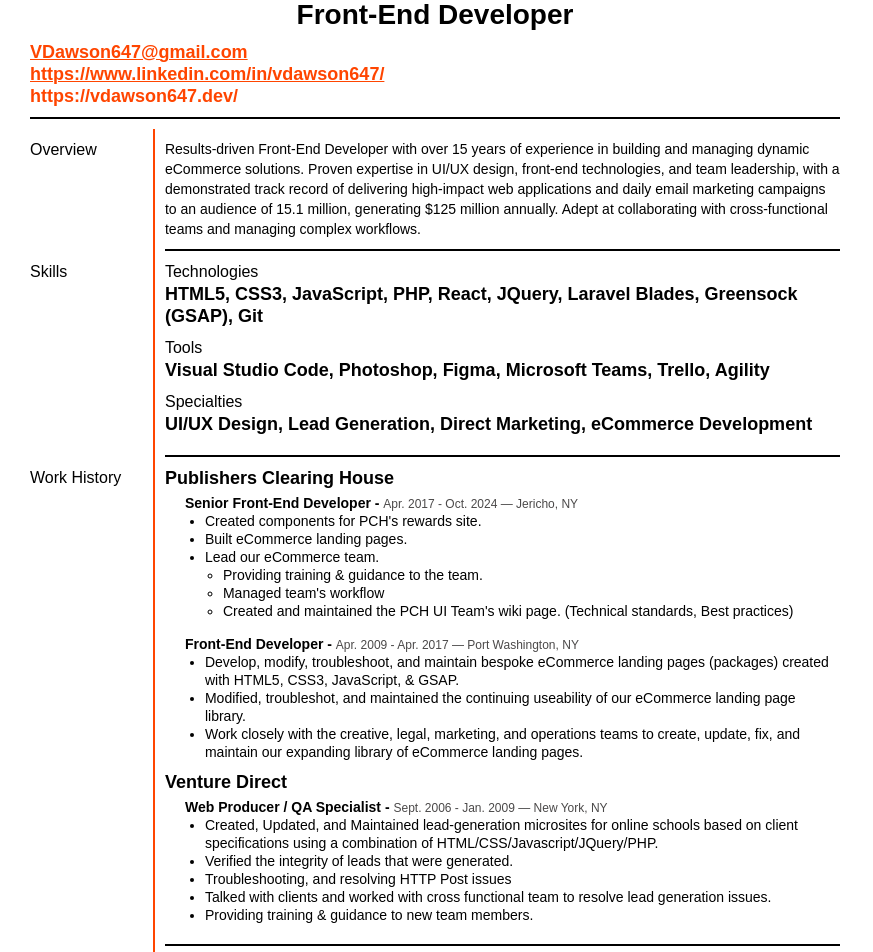
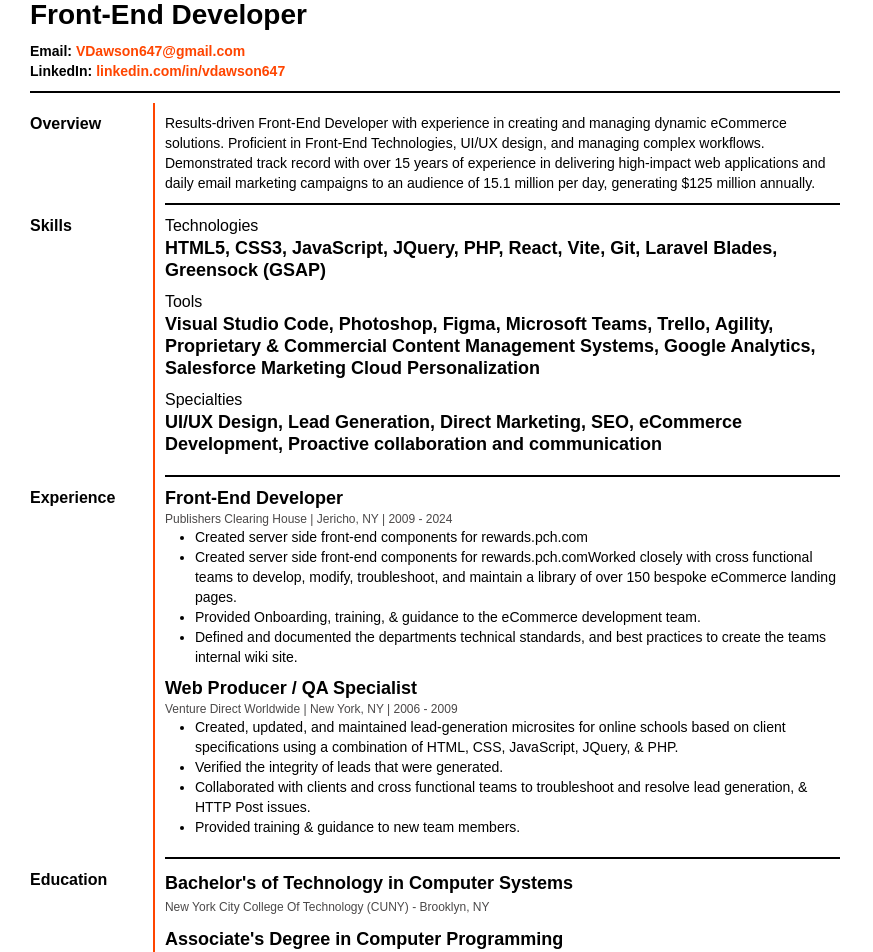
Before and after one commit to VDawson1181/Portfolio_Site_V2, a React (Vite) app: page / in a window 1280 px wide. Shown: the part 760-1712 px from the top of the page, without its empty margins (0-873 px from the left). Built offline with nearby package versions, Linux system fonts and the light colour scheme; a web font is replaced by a local one.

Commit message:
Resume style changes...

```diff
--- a/components/Resume/Resume.jsx
+++ b/components/Resume/Resume.jsx
@@ -17,15 +17,15 @@
                 <div className='resumeHeader'>
                     <h1>Valmon Dawson</h1>
                     <h2>Front-End Developer</h2>
-                    {/* <h3>347.605.3414</h3> */}
-                    <h3><a href="mailto:VDawson647@gmail.com">VDawson647@gmail.com</a></h3>
-                    <h3><a href="https://www.linkedin.com/in/vdawson647/"  target="_blank">https://www.linkedin.com/in/vdawson647/</a></h3>
-                    <h3>https://vdawson647.dev/</h3>
+                    <h3 className="pfLink">Cell: <span>347.605.3414</span></h3>
+                    <h3>Email: <a href="mailto:VDawson647@gmail.com"><span>VDawson647@gmail.com</span></a></h3>
+                    <h3>LinkedIn: <a href="https://www.linkedin.com/in/vdawson647/"  target="_blank"><span>linkedin.com/in/vdawson647</span></a></h3>
+                    <h3 className="pfLink">Portfolio: <span>vdawson647.dev</span></h3>
                 </div>
                 <div className="resumeOverview resumeContainer">
                     <p className='subHeader'>Overview</p>
                     <hr />
-                    <p className="sectionMain">Results-driven Front-End Developer with over 15 years of experience in building and managing dynamic eCommerce solutions. Proven expertise in UI/UX design, front-end technologies, and team leadership, with a demonstrated track record of delivering high-impact web applications and daily email marketing campaigns to an audience of 15.1 million, generating $125 million annually. Adept at collaborating with cross-functional teams and managing complex workflows.</p>
+                    <p className="sectionMain">Results-driven Front-End Developer with experience in creating and managing dynamic eCommerce solutions. Proficient in Front-End Technologies, UI/UX design, and managing complex workflows. Demonstrated track record with over 15 years of experience in delivering high-impact web applications and daily email marketing campaigns to an audience of 15.1 million per day, generating $125 million annually.</p>
                 </div>
                 <div className="resumeSkills resumeContainer">
                     <p className='subHeader'>Skills</p>
@@ -33,61 +33,62 @@
                     <ul className="sectionMain">
                         <li>
                             <p className='subHeader'>Technologies</p>
-                            <p className="subCopy">HTML5, CSS3, JavaScript, PHP, React, JQuery, Laravel Blades, Greensock (GSAP), Git</p>
+                            <p className="subCopy">HTML5, CSS3, JavaScript, JQuery, PHP, React, Vite, Git, Laravel Blades, Greensock (GSAP)</p>
                         </li>
                         <li>
                             <p className='subHeader'>Tools</p>
-                            <p className="subCopy">Visual Studio Code, Photoshop, Figma, Microsoft Teams, Trello, Agility</p>
+                            <p className="subCopy">Visual Studio Code, Photoshop, Figma, Microsoft Teams, Trello, Agility, Proprietary & Commercial Content Management Systems, Google Analytics, Salesforce Marketing Cloud Personalization</p>
                         </li>
                         <li>
                             <p className='subHeader'>Specialties</p>
-                            <p className="subCopy">UI/UX Design, Lead Generation, Direct Marketing, eCommerce Development</p>
+                            <p className="subCopy">UI/UX Design, Lead Generation, Direct Marketing, SEO, eCommerce Development, Proactive collaboration and communication</p>
                         </li>
 
                     </ul>
                 </div>
                 <div className="resumeWork resumeContainer">
-                    <p className='subHeader'>Work History</p>
+                    <p className='subHeader'>Experience</p>
                     <hr />
                     <ul className="sectionMain">
                         <li>
-                            <p className='employerHeader'>Publishers Clearing House</p>
+                            <p className='employerHeader'>Front-End Developer </p>
                             <ul>
                                 <li className='employerJob'>
-                                    <p className='subHeader'>Senior Front-End Developer - <span>Apr. 2017 - Oct. 2024 — Jericho, NY</span></p>
+                                    <p className='subHeader'><span>Publishers Clearing House | Jericho, NY | 2009 - 2024</span></p>
                                     <ul className='responsibilityList'>
-                                        <li>Created components for PCH's rewards site.</li>
-                                        <li>Built eCommerce landing pages.</li>
-                                        <li>Lead our eCommerce team.
-                                            <ul>
-                                                <li>Providing training & guidance to the team.</li>
-                                                <li>Managed team's workflow</li>
-                                                <li>Created and maintained the PCH UI Team's wiki page. (Technical standards, Best practices)</li>
-                                            </ul>
-                                        </li>
+
+                                        <li>Created server side front-end components for rewards.pch.com</li>
+                                        <li>Created server side front-end components for rewards.pch.comWorked closely with cross functional teams to develop, modify, troubleshoot, and maintain a library of over 150 bespoke eCommerce landing pages.</li>
+                                        <li>Provided Onboarding, training, & guidance to the eCommerce development team.</li>
+                                        <li>Defined and documented the departments technical standards, and  best practices to create the teams internal wiki site.</li>
                                     </ul>
                                 </li>
-                                <li className='employerJob'>
+                                {/* <li className='employerJob'>
                                     <p className='subHeader'>Front-End Developer - <span>Apr. 2009 - Apr. 2017 — Port Washington, NY</span></p>
                                     <ul className='responsibilityList'>
                                         <li>Develop, modify, troubleshoot, and maintain bespoke eCommerce landing pages (packages) created with HTML5, CSS3, JavaScript, & GSAP.</li>
                                         <li>Modified, troubleshot, and maintained the continuing useability of our eCommerce landing page library.</li>
                                         <li>Work closely with the creative, legal, marketing, and operations teams to create, update, fix, and maintain our expanding library of eCommerce landing pages.</li>
                                     </ul>
-                                </li>
+                                </li> */}
                             </ul>
                         </li>
                         <li>
-                            <p className='employerHeader'>Venture Direct</p>
+                            <p className='employerHeader'>Web Producer / QA Specialist</p>
                             <ul>
                                 <li className='employerJob'>
-                                    <p className='subHeader'>Web Producer / QA Specialist - <span>Sept. 2006 - Jan. 2009 — New York, NY</span></p>
+                                    <p className='subHeader'><span>Venture Direct Worldwide | New York, NY | 2006 - 2009</span></p>
                                     <ul className='responsibilityList'>
-                                        <li>Created, Updated, and Maintained lead-generation microsites for online schools based on client specifications using a combination of HTML/CSS/Javascript/JQuery/PHP.</li>
+                                        <li>Created, updated, and maintained lead-generation microsites for online schools based on client specifications using a combination of HTML, CSS, JavaScript, JQuery, & PHP.</li>
+                                        <li>Verified the integrity of leads that were generated.</li>
+                                        <li>Collaborated with clients and cross functional teams to troubleshoot and resolve lead generation, & HTTP Post issues.</li>
+                                        <li>Provided training & guidance to new team members.</li>
+
+                                        {/* <li>Created, Updated, and Maintained lead-generation microsites for online schools based on client specifications using a combination of HTML/CSS/Javascript/JQuery/PHP.</li>
                                         <li>Verified the integrity of leads that were generated.</li>
                                         <li>Troubleshooting, and resolving HTTP Post issues</li>
                                         <li>Talked with clients and worked with cross functional team to resolve lead generation issues.</li>
-                                        <li>Providing training & guidance to new team members.</li>
+                                        <li>Providing training & guidance to new team members.</li> */}
                                     </ul>
                                 </li>
                             </ul>
@@ -99,21 +100,21 @@
                     <hr />
                     <ul className="sectionMain">
                         <li>
-                            <p className='subHeader'>New York City College Of Technology</p>
-                            <p className="subCopy">Bachelor's of Technology - <span>Brooklyn, NY</span></p>
-                            <ul className='responsibilityList'>
+                            <p className='subHeader'>Bachelor's of Technology in Computer Systems</p>
+                            <p className="subCopy"><span>New York City College Of Technology (CUNY) - Brooklyn, NY</span></p>
+                            {/* <ul className='responsibilityList'>
                                 <li>Major: Computer Systems - GPA: 3.5</li>
                                 <li>Areas of Concentration: Web Design and Implementation, Program Design, LAN</li>
                                 <li>Accomplishments: Magna Cum Laude; Dean's List - Spring 2005 and Spring 2006</li>
-                            </ul>
+                            </ul> */}
                         </li>
-                        {/* <li>
-                            <p className='subHeader'>Borough of Manhattan Community College</p>
-                            <p className="subCopy">Associate's Degree <span>Jan. 2002 - Jun. 2004,  New York, NY</span></p>
-                            <ul className='responsibilityList'>
+                        <li>
+                            <p className='subHeader'>Associate's Degree in Computer Programming</p>
+                            <p className="subCopy"><span>Borough of Manhattan Community College (CUNY) - New York, NY</span></p>
+                            {/* <ul className='responsibilityList'>
                                 <li>Major: Computer Programming</li>
-                            </ul>
-                        </li> */}
+                            </ul> */}
+                        </li>
                     </ul>
                 </div>
             </div>
--- a/components/Resume/resume.css
+++ b/components/Resume/resume.css
@@ -70,23 +70,31 @@
                 font-size: 44px;
                 line-height: 44px;
                 font-weight: bold;
-                text-align: center;
+                /* text-align: center; */
             }
             h2{
                 font-size: 28px;
                 line-height: 32px;
                 padding-bottom: 10px;
-                text-align: center;
+                /* text-align: center; */
             }
             h3{
-                font-size: 18px;
-                line-height: 22px;
-                color: orangered;
+                font-size: 14px;
+                line-height: 20px;
+
+                span{
+                    color: orangered;
+                }
+
+                &.pfLink{ display: none; }
 
                 & a{
                     color: orangered;
-                    text-decoration: underline 1px solid;
+                    text-decoration: none;
 
+                    &:hover{
+                        text-decoration: underline 1px solid;;
+                    }
                 }
             }
         }
@@ -99,6 +107,7 @@
                 padding: 10px 0;
                 flex: 1;
                 width: calc(100% / 3 * 1 + 0.0033rem);
+                font-weight: bold;
             }
             hr{
                 border: none;
@@ -140,7 +149,7 @@
                 line-height: 22px;
             }
             ul li.employerJob{
-                padding: 5px 0 10px 20px;
+                padding: 0px 0 10px 0px;
 
                 p.subHeader{
                     font-weight: bold;
@@ -156,9 +165,9 @@
                     }
                 }
                 .responsibilityList{
-                    padding-left: 20px;
+                    padding-left: 30px;
                     font-size: 14px;
-                    line-height:18px;
+                    line-height:20px;
 
                     li{
                         list-style:disc;
@@ -231,7 +240,7 @@
                         font-size: 22px;
                         line-height: 28px;
                         padding-bottom: 10px;
-                        text-align: center;
+                        /* text-align: center; */
                     }
                     h3{
                         font-size: 14px;
@@ -240,6 +249,7 @@
 
                         & a{
                             color: orangered;
+                            text-decoration: none;
                         }
                     }
                 }
@@ -262,7 +272,7 @@
         .resumeInner {
             background-color: #fff;
             color: #000;
-            padding: 10px;
+            padding: 20px 40px 20px 20px;
             font-size: 12px;
             line-height: 18px;
 
@@ -272,26 +282,32 @@
                 margin-bottom: 10px;
 
                 h1{
-                    font-size: 36px;
-                    line-height: 36px;
+                    font-size: 44px;
+                    line-height: 44px;
                     font-weight: bold;
-                    text-align: center;
+                    /* text-align: center; */
                 }
 
                 h2 {
                     font-size: 24px;
                     line-height: 28px;
                     padding-bottom: 4px;
-                    text-align: center;
+                    /* text-align: center; */
                 }
 
                 h3 {
-                    font-size: 16px;
+                    font-size: 14px;
                     line-height: 20px;
-                    color: orangered;
+
+                    span{
+                        color: orangered;
+                    }
+
+                    &.pfLink{ display: block; }
 
                     & a{
                         color: orangered;
+                        text-decoration: none;
                     }
                 }
             }
@@ -304,6 +320,7 @@
                     padding: 10px 0;
                     flex: 1;
                     width: calc(100% / 3 * 1 + 0.0033rem);
+                    font-weight: bold;
                 }
                 hr{
                     border: none;
@@ -327,8 +344,9 @@
             }
 
             .resumeOverview .sectionMain {
-                font-size: 10px;
-                line-height: 14px;
+                font-size: 12px;
+                line-height: 18px;
+                /* padding-right: 20px; */
             }
 
             .resumeSkills .sectionMain .subCopy{
@@ -345,7 +363,7 @@
                     line-height: 22px;
                 }
                 ul li.employerJob{
-                    padding: 5px 0 10px 20px;
+                    padding: 0px 0 10px 0px;
 
                     p.subHeader{
                         font-weight: bold;
@@ -361,9 +379,9 @@
                         }
                     }
                     .responsibilityList{
-                        padding-left: 20px;
+                        padding: 0 30px;
                         font-size: 12px;
-                        line-height:16px;
+                        line-height:18px;
 
                         li{
                             list-style:disc;
```
